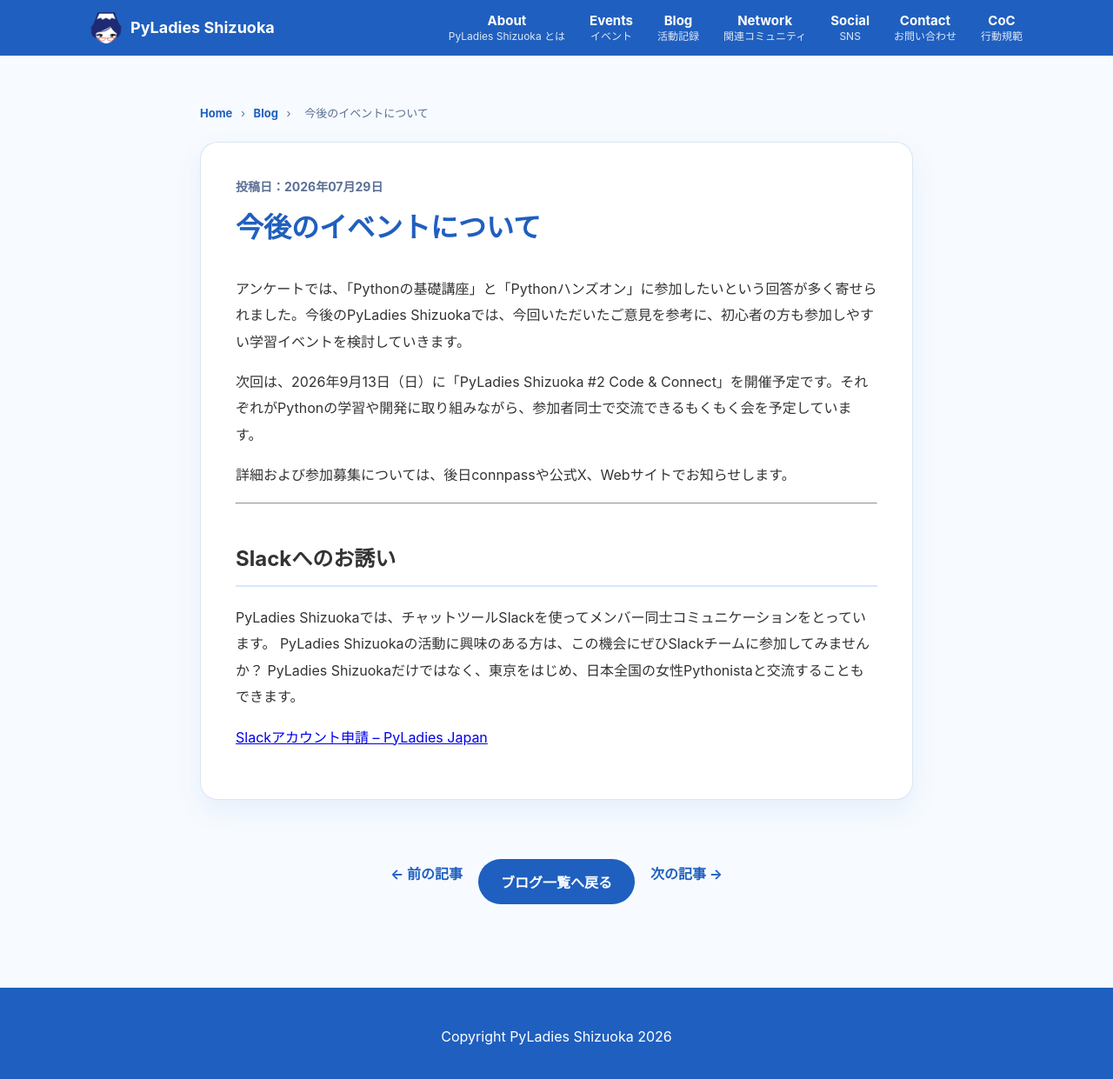
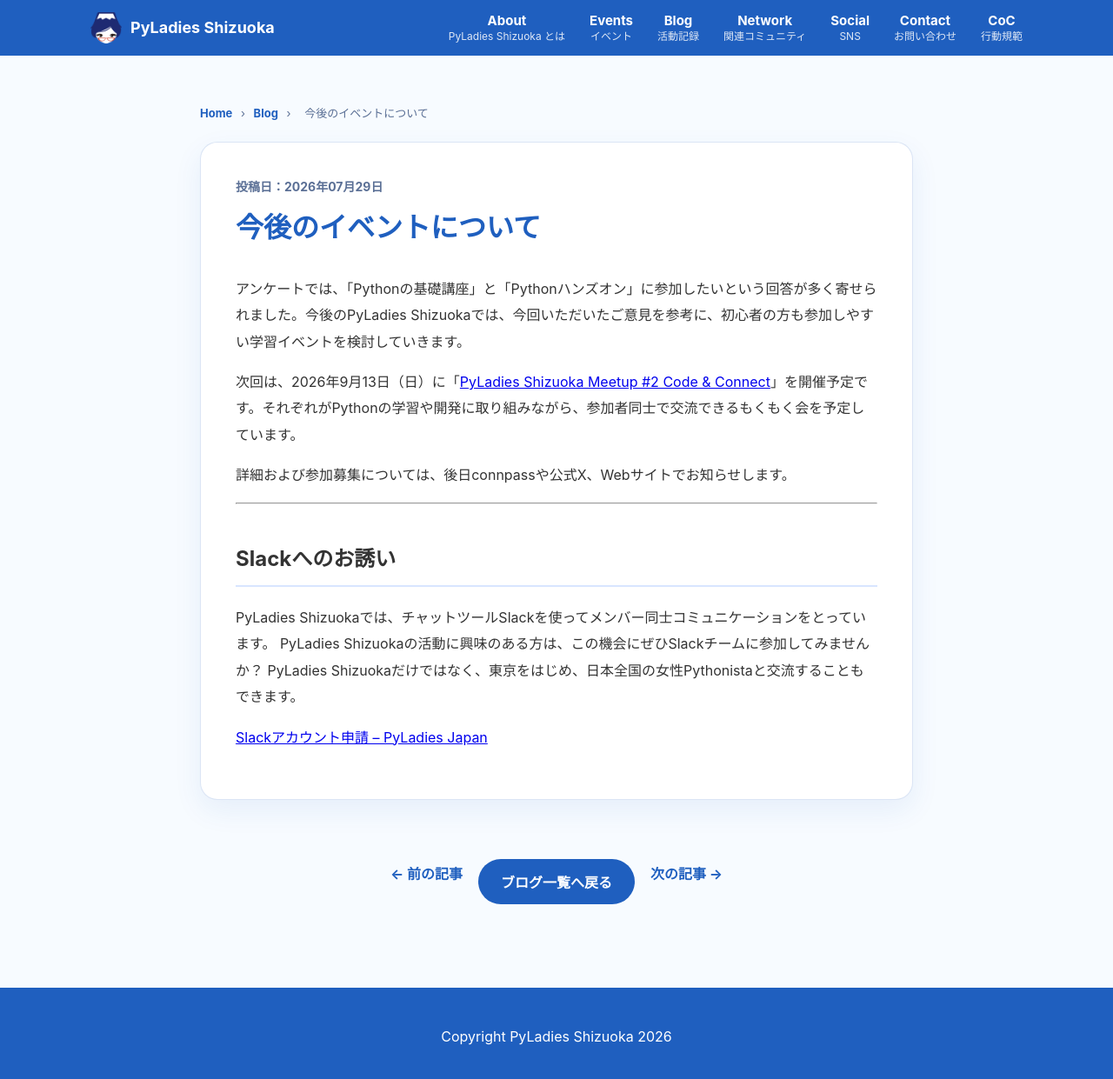
Before and after one commit to PyLadiesShizuoka/pyladiesshizuoka.github.io, a Jekyll site: the page built from _posts/2026-07-29-#2 next event.md, in a window 1280 px wide and 1248 px high. Shown: the top 1241 px of the window at 87% size. Built offline with Jekyll 4.4.1, drawn with Linux system fonts in a browser that asks for light colours.

Commit message:
Add link to PyLadies Shizuoka Meetup #2
Updated next event details with a link to the meetup page.

```diff
--- a/_posts/2026-07-29-#2 next event.md
+++ b/_posts/2026-07-29-#2 next event.md
@@ -8,7 +8,7 @@
 
 アンケートでは、「Pythonの基礎講座」と「Pythonハンズオン」に参加したいという回答が多く寄せられました。今後のPyLadies Shizuokaでは、今回いただいたご意見を参考に、初心者の方も参加しやすい学習イベントを検討していきます。
 
-次回は、2026年9月13日（日）に「PyLadies Shizuoka #2 Code & Connect」を開催予定です。それぞれがPythonの学習や開発に取り組みながら、参加者同士で交流できるもくもく会を予定しています。
+次回は、2026年9月13日（日）に「[PyLadies Shizuoka Meetup #2 Code & Connect](https://pyladies-shizuoka.connpass.com/event/401156/)」を開催予定です。それぞれがPythonの学習や開発に取り組みながら、参加者同士で交流できるもくもく会を予定しています。
 
 詳細および参加募集については、後日connpassや公式X、Webサイトでお知らせします。
 
```
